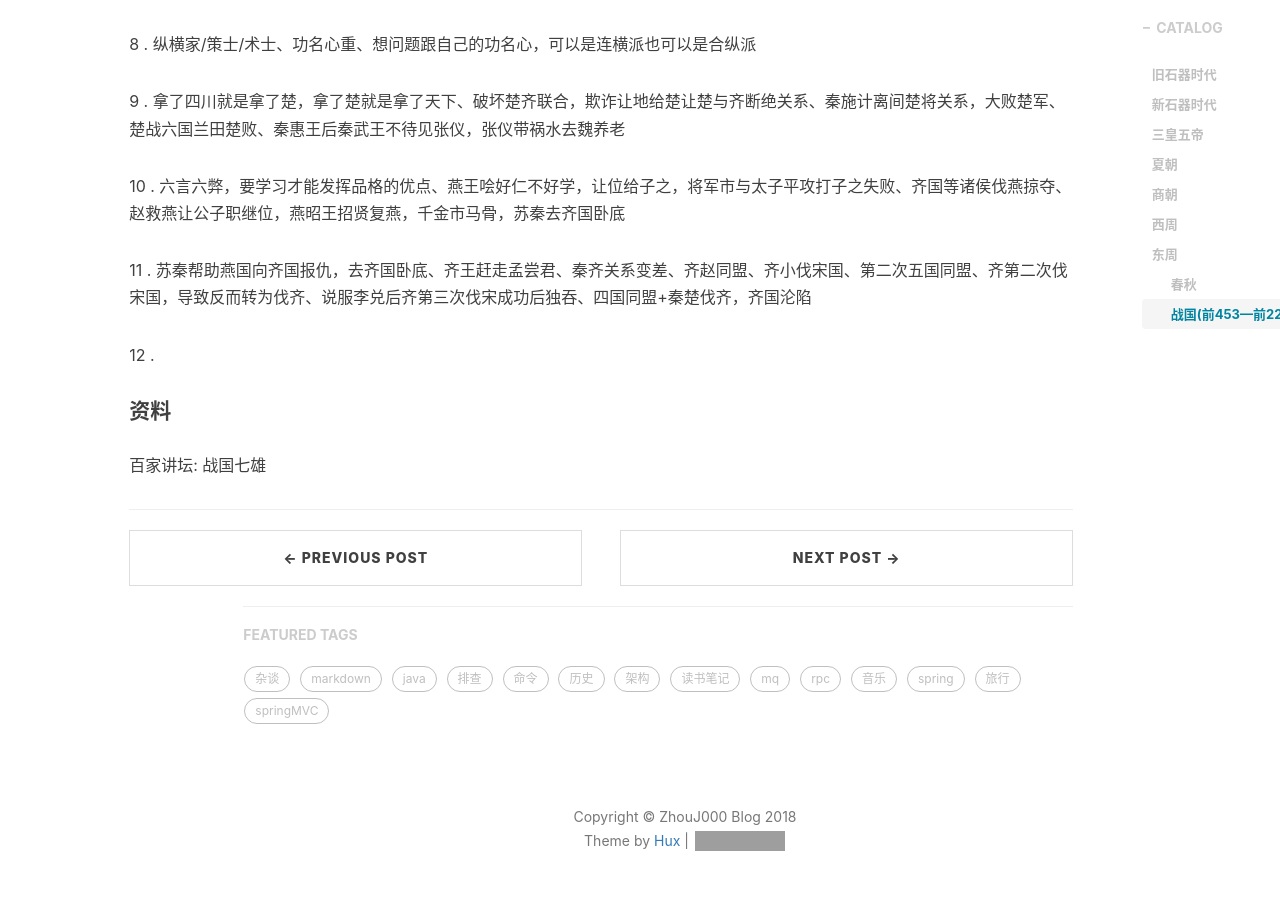
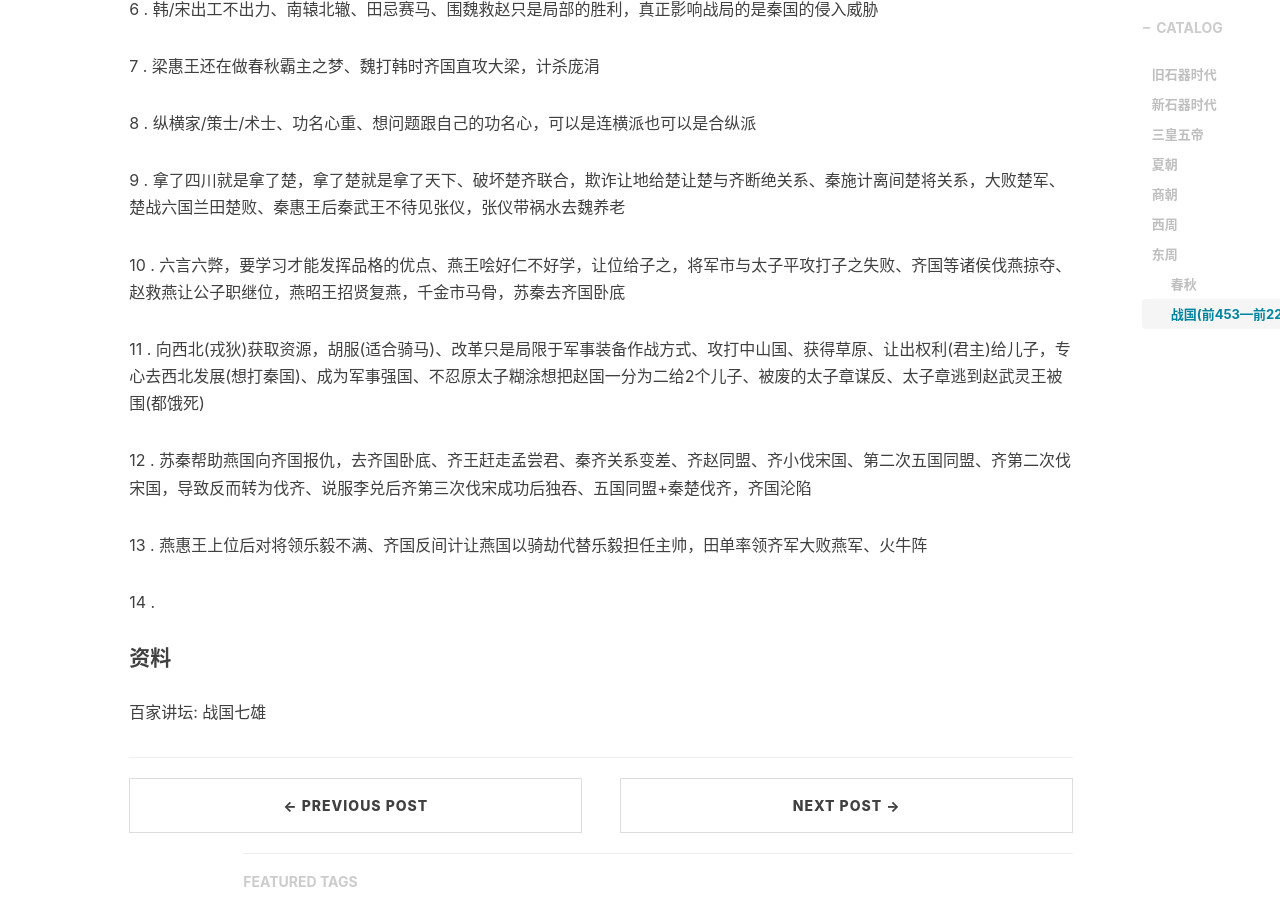
Before and after one commit to zhouj000/zhouj000.github.io, a Jekyll site: the page built from _posts/2018-06-25-about-huaxia-history.markdown, in a window 1280 px wide and 900 px high, scrolled down 3315 px. Built offline with Jekyll 4.4.1, drawn with Linux system fonts in a browser that asks for light colours; nearby versions of some CDN libraries; comment, search, counter and statistics services are not loaded; some of the changed text lies outside the part shown; grey boxes are pictures that could not be loaded.

Commit message:
new blog

```diff
--- a/_posts/2000-01-01-sticky.markdown
+++ b/_posts/2000-01-01-sticky.markdown
@@ -62,6 +62,7 @@
 ## > 读书笔记
 
 [亿级流量网站构架核心技术-读书笔记](https://zhouj000.github.io/2018/06/25/coreTechnologyOfWebArchitecture-kaitao/)
+[深入浅出数据分析-读书笔记](https://zhouj000.github.io/2018/10/04/HeadFirst-DataAnalysis/)
 
 
 
--- a/_posts/2018-06-25-about-huaxia-history.markdown
+++ b/_posts/2018-06-25-about-huaxia-history.markdown
@@ -61,10 +61,10 @@
 8 . 合纵连横、五国相王、五国攻秦(到函谷关->失败/散了)
 9 . 张仪欺楚(夸张描述)、丹阳、兰田之战(楚大伤元气)
 10 . 燕国大乱、燕国复国
-
-
-11 . 齐国衰败
-12 . 田单复国
+11 . 胡服骑射
+12 . 齐国衰败
+13 . 田单复国
+14 . 将相和
 
 
 #### 历史人物
@@ -78,8 +78,10 @@
 8 . 惠施、公孙衍(魏->秦->魏)、张仪(秦)、苏秦
 9 . 秦惠王、**张仪(秦->魏养老/死)、司马错**、楚怀王
 10 . 燕王哙、苏代、鹿毛寿、子之、齐宣王、孟子、**燕昭王**、郭隗、苏秦、(中后期来了乐毅、邹衍、剧辛)
-11 . **苏秦**、齐愍王、孟尝君(战国四公子)、秦昭王、李兑、乐毅
-12 .
+11 . 赵武灵王、赵惠文王、太子章(废太子)、田不礼
+12 . **苏秦**、齐愍王、孟尝君(战国四公子)、秦昭王、李兑、乐毅
+13 . 乐毅(燕->赵)、燕昭王(死)、燕惠王、**田单**
+14 .
 
 
 #### 思想、文化、形式
@@ -103,9 +105,14 @@
 
 10 . 六言六弊，要学习才能发挥品格的优点、燕王哙好仁不好学，让位给子之，将军市与太子平攻打子之失败、齐国等诸侯伐燕掠夺、赵救燕让公子职继位，燕昭王招贤复燕，千金市马骨，苏秦去齐国卧底
 
-11 . 苏秦帮助燕国向齐国报仇，去齐国卧底、齐王赶走孟尝君、秦齐关系变差、齐赵同盟、齐小伐宋国、第二次五国同盟、齐第二次伐宋国，导致反而转为伐齐、说服李兑后齐第三次伐宋成功后独吞、四国同盟+秦楚伐齐，齐国沦陷
+11 . 向西北(戎狄)获取资源，胡服(适合骑马)、改革只是局限于军事装备作战方式、攻打中山国、获得草原、让出权利(君主)给儿子，专心去西北发展(想打秦国)、成为军事强国、不忍原太子糊涂想把赵国一分为二给2个儿子、被废的太子章谋反、太子章逃到赵武灵王被围(都饿死)
 
-12 .
+12 . 苏秦帮助燕国向齐国报仇，去齐国卧底、齐王赶走孟尝君、秦齐关系变差、齐赵同盟、齐小伐宋国、第二次五国同盟、齐第二次伐宋国，导致反而转为伐齐、说服李兑后齐第三次伐宋成功后独吞、五国同盟+秦楚伐齐，齐国沦陷
+
+13 . 燕惠王上位后对将领乐毅不满、齐国反间计让燕国以骑劫代替乐毅担任主帅，田单率领齐军大败燕军、火牛阵
+
+14 .
+
 
 
 #### 资料
```
Also changed, not shown: _posts/2018-10-04-HeadFirst-DataAnalysis.markdown (added, +222 -0 lines).
